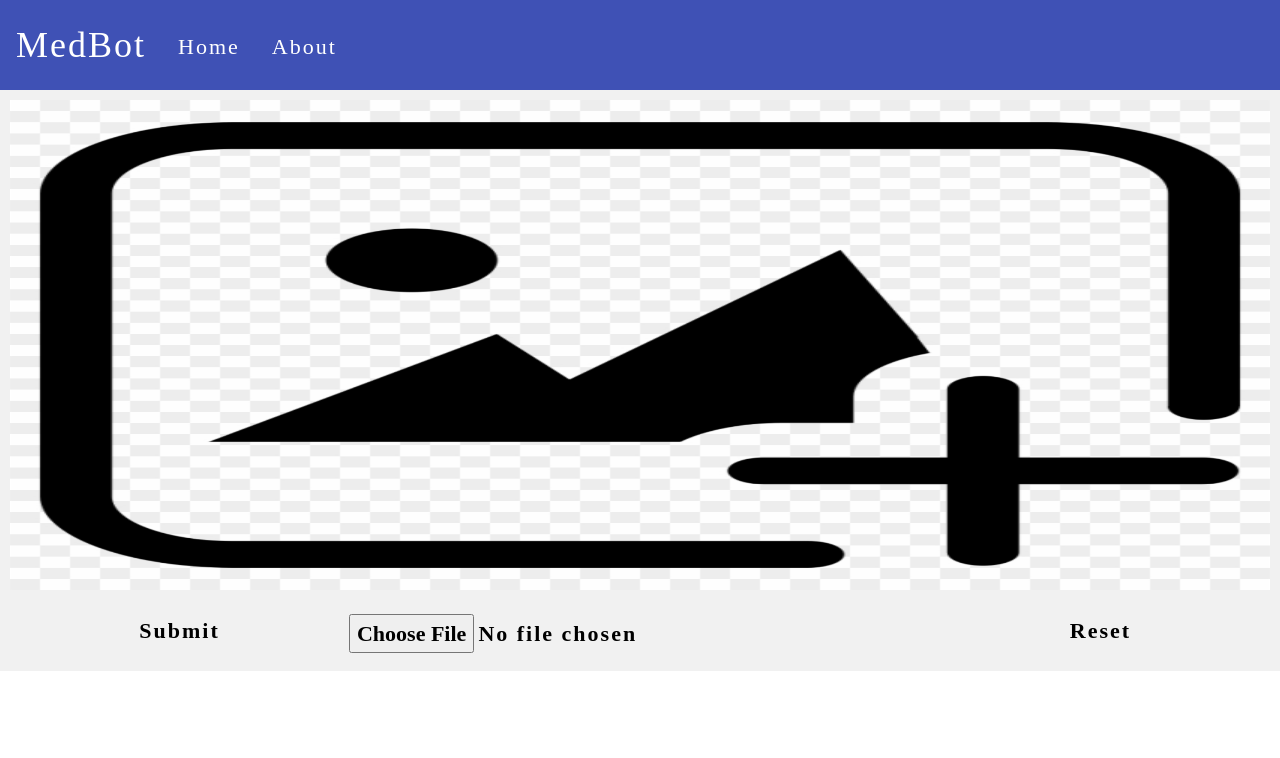
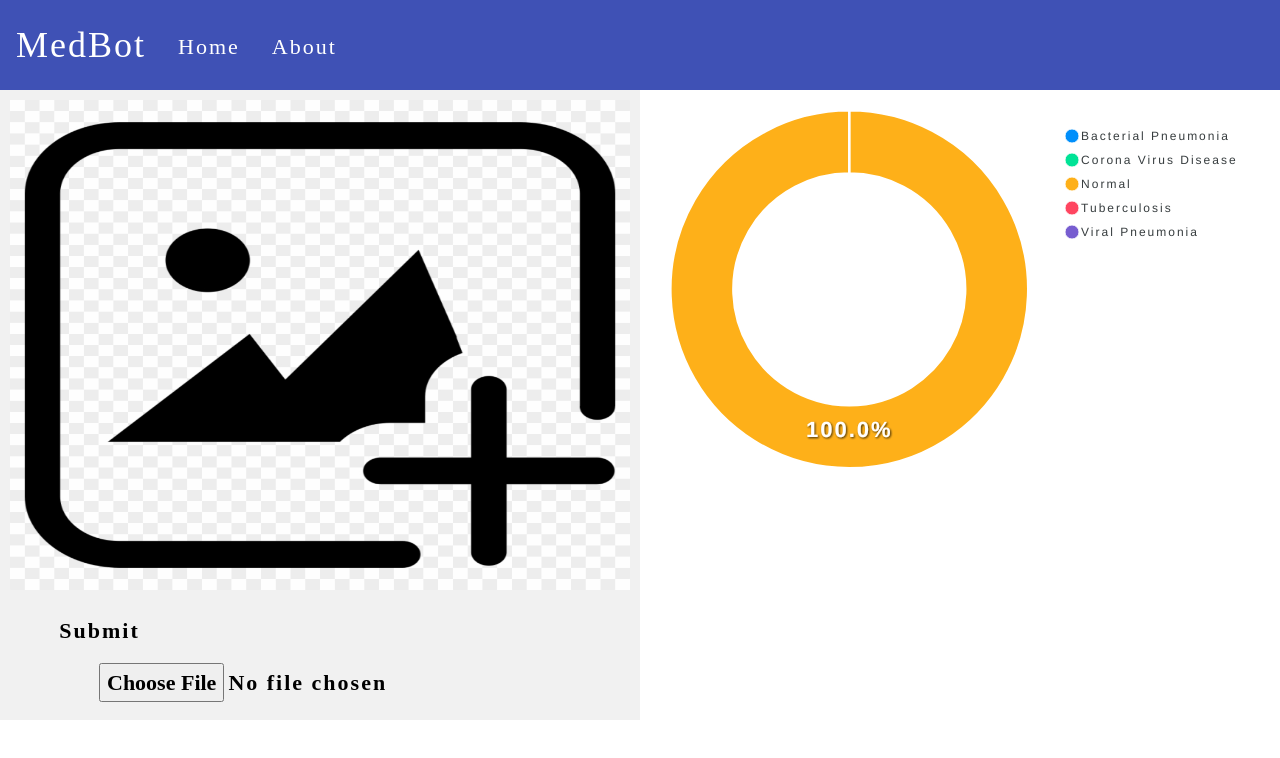
Before and after one commit to SaltyExorcist/Potential-Lungs-Disease-Detection-Using-Chest-X-RAY, a React (Vite) app: page / in a window 1280 px wide. Shown: the top 758 px of the page. Built offline with nearby package versions, Linux system fonts and the light colour scheme; a web font is replaced by a local one.

Commit message:
1. Removed unwanted comments in model.py 2. installed apexChart 3. added basic charts to display result

```diff
--- a/src/components/Form.jsx
+++ b/src/components/Form.jsx
@@ -1,4 +1,5 @@
 import React, { useRef, useState } from 'react';
+import Chart from 'react-apexcharts'
 import axios from 'axios';
 import "./myCss.css";
 import "./w3.css"
@@ -40,12 +41,85 @@ export default function Form() {
         </div>
         <div className="w3-container Wbutton">
           <button className="w3-button w3-left w3-quarter w3-hover-blue w3-hover-text-white" >Submit</button>
-          <input className="w3-button w3-center w3-half w3-hover-purple w3-hover-text-white" type="file" onChange={handleImageChange} ref={inputRef}/>
+          <input className="w3-button w3-center w3-rest w3-hover-purple w3-hover-text-white" type="file" onChange={handleImageChange} ref={inputRef}/>
 
-          <button className="w3-button w3-right w3-quarter w3-hover-red w3-hover-text-white" type="reset">Reset</button>
+          {/* <button className="w3-button w3-right w3-quarter w3-hover-red w3-hover-text-white" type="reset">Reset</button> */}
         </div>
       </form>
-      <div>
+      <div className="flex-item-right">
+        {result ?
+          <div>
+            <Chart
+            className="w3-hide-medium"
+            series={
+                [result['Bacterial Pneumonia'],
+                result['Corona Virus Disease'],
+                result['Normal'],
+                result['Tuberculosis'],
+                result['Viral Pneumonia']]
+              }
+            type="donut"
+            width="98%"
+            options={{
+              labels:['Bacterial Pneumonia',
+                     'Corona Virus Disease',
+                     'Normal',
+                     'Tuberculosis',
+                     'Viral Pneumonia']
+            }}
+            />
+            <Chart
+            className="w3-hide-large"
+            series={
+                [result['Bacterial Pneumonia'],
+                result['Corona Virus Disease'],
+                result['Normal'],
+                result['Tuberculosis'],
+                result['Viral Pneumonia']]
+              }
+            type="pie"
+            width="98%"
+            options={{
+              labels:['Bacterial Pneumonia',
+                     'Corona Virus Disease',
+                     'Normal',
+                     'Tuberculosis',
+                     'Viral Pneumonia']
+            }}
+            />
+          </div>
+          :
+          <div>
+            <Chart
+            className="w3-hide-medium"
+            series={[0,0,100,0,0]}
+            type="donut"
+            width="98%"
+            options={{
+              labels:['Bacterial Pneumonia',
+                     'Corona Virus Disease',
+                     'Normal',
+                     'Tuberculosis',
+                     'Viral Pneumonia']}}
+            />
+            <Chart
+            className="w3-hide-large"
+            series={[0,0,100,0,0]}
+            type="pie"
+            width="98%"
+            options={{
+              labels:['Bacterial Pneumonia',
+                     'Corona Virus Disease',
+                     'Normal',
+                     'Tuberculosis',
+                     'Viral Pneumonia']}}
+            />
+          </div>
+
+      }
+
+      </div>
+      {/* <div>
         {result && (
           <div className="result-container">
           <p>Bacterial Pneumonia: {result['Bacterial Pneumonia']}%</p>
@@ -55,7 +129,7 @@ export default function Form() {
           <p>Viral Pneumonia: {result['Viral Pneumonia']}%</p>
         </div>
         )}
-      </div>
+      </div> */}
     </div>
   )
 }
--- a/src/components/myCss.css
+++ b/src/components/myCss.css
@@ -43,8 +43,9 @@ img{
 }
 
 .flex-item-right {
-  background-color: dodgerblue;
+  background-color: #fff;
   padding: 10px;
+  vertical-align: middle;
   flex: 50%;
 }
 
```
Also changed, not shown: 1 other file (tests, documents, lock files or other folders).
